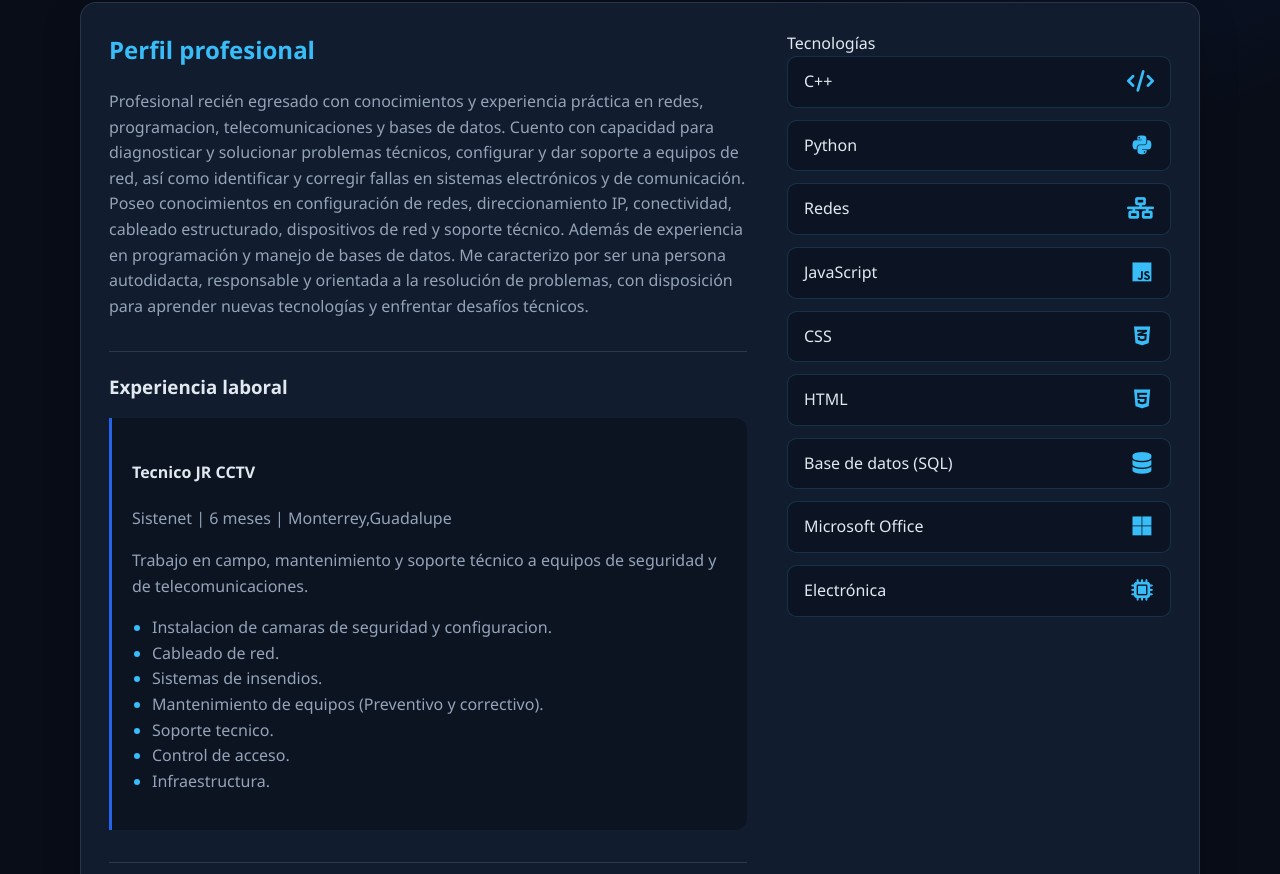
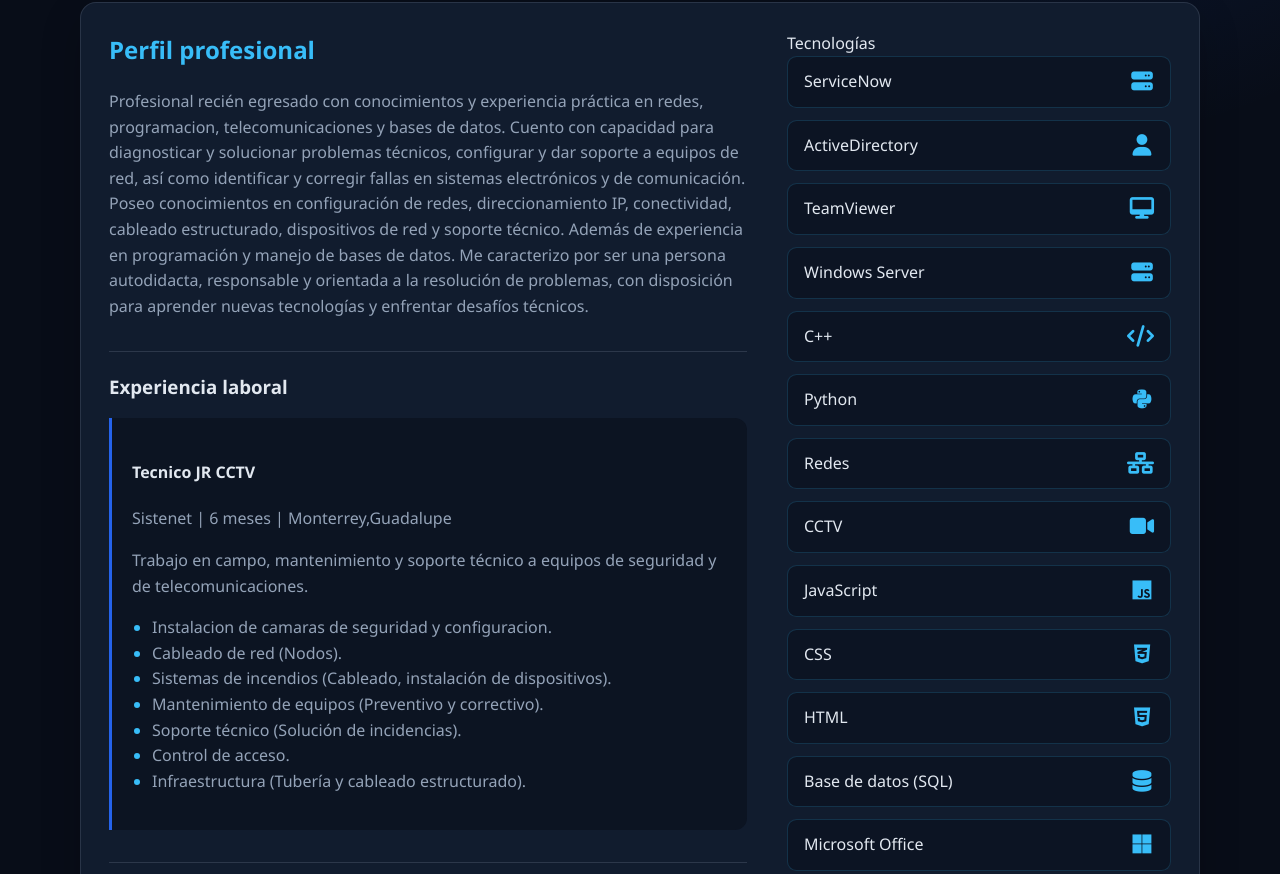
Before and after one commit to IXDeadEye/IXDeadEye.github.io, a plain HTML site: page index.html in a window 1280 px wide. Shown: the part 308-1182 px from the top of the page. Drawn offline with Linux system fonts and the light colour scheme.

Commit message:
Update GitHub Pages content
Co-authored-by: Copilot <223556219+Copilot@users.noreply.github.com>

```diff
--- a/index.html
+++ b/index.html
@@ -65,12 +65,12 @@
                 </header>
                 <ul>
                   <li>Instalacion de camaras de seguridad y configuracion.</li>
-                  <li>Cableado de red.</li>
-                  <li>Sistemas de insendios.</li>
+                  <li>Cableado de red (Nodos).</li>
+                  <li>Sistemas de incendios (Cableado, instalación de dispositivos).</li>
                   <li>Mantenimiento de equipos (Preventivo y correctivo).</li>
-                  <li>Soporte tecnico.</li>
+                  <li>Soporte técnico (Solución de incidencias).</li>
                   <li>Control de acceso.</li>
-                  <li>Infraestructura.</li>
+                  <li>Infraestructura (Tubería y cableado estructurado).</li>
                 </ul>
               </article>
             </section>
@@ -98,9 +98,14 @@
           <div>
             <h8 id="titulo-tecnologias">Tecnologías</h8>
             <ul class="conocimientos" aria-labelledby="titulo-tecnologias">
+              <li><span>ServiceNow</span><i class="fa-solid fa-server" aria-hidden="true"></i></li>
+              <li><span>ActiveDirectory</span><i class="fa-solid fa-user" aria-hidden="true"></i></li>
+              <li><span>TeamViewer</span><i class="fa-solid fa-desktop" aria-hidden="true"></i></li>
+              <li><span>Windows Server</span><i class="fa-solid fa-server" aria-hidden="false"></i></li>
               <li><span>C++</span><i class="fa-solid fa-code" aria-hidden="true"></i></li>
               <li><span>Python</span><i class="fa-brands fa-python" aria-hidden="true"></i></li>
               <li><span>Redes</span><i class="fa-solid fa-network-wired" aria-hidden="true"></i></li>
+              <li><span>CCTV</span><i class="fa-solid fa-video" aria-hidden="true"></i></li>
               <li><span>JavaScript</span><i class="fa-brands fa-js" aria-hidden="true"></i></li>
               <li><span>CSS</span><i class="fa-brands fa-css3-alt" aria-hidden="true"></i></li>
               <li><span>HTML</span><i class="fa-brands fa-html5" aria-hidden="true"></i></li>
@@ -134,7 +139,7 @@
       <section id="idiomas" aria-labelledby="titulo-idiomas">
         <h12 id="titulo-idiomas">Idiomas</h12>
         <ul>
-          <li>Inglés: nivel [A2-B1]</li>
+          <li>Inglés Tecnico: nivel [A2-B1]</li>
         </ul>
       </section>
     </main>
```
